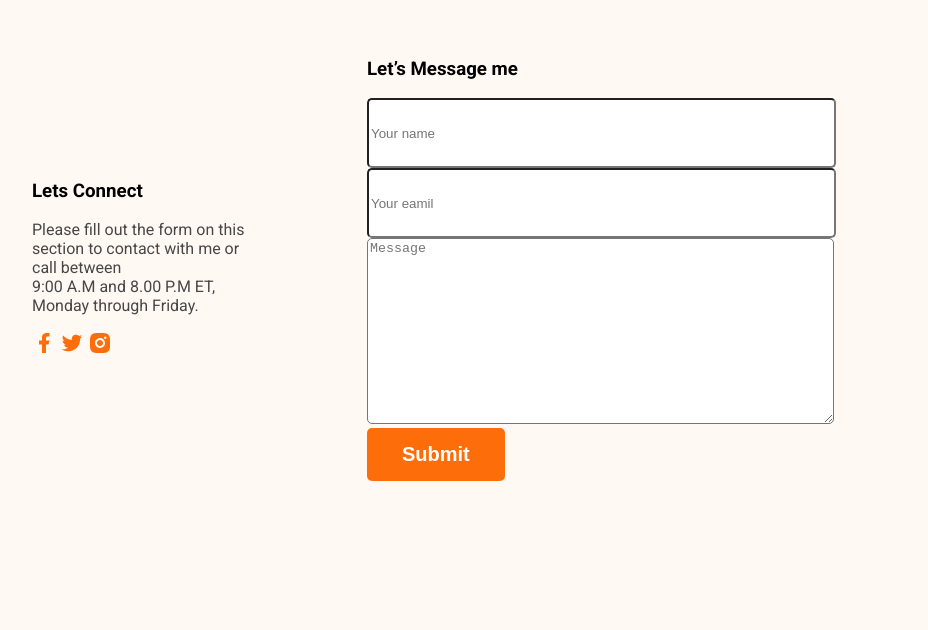
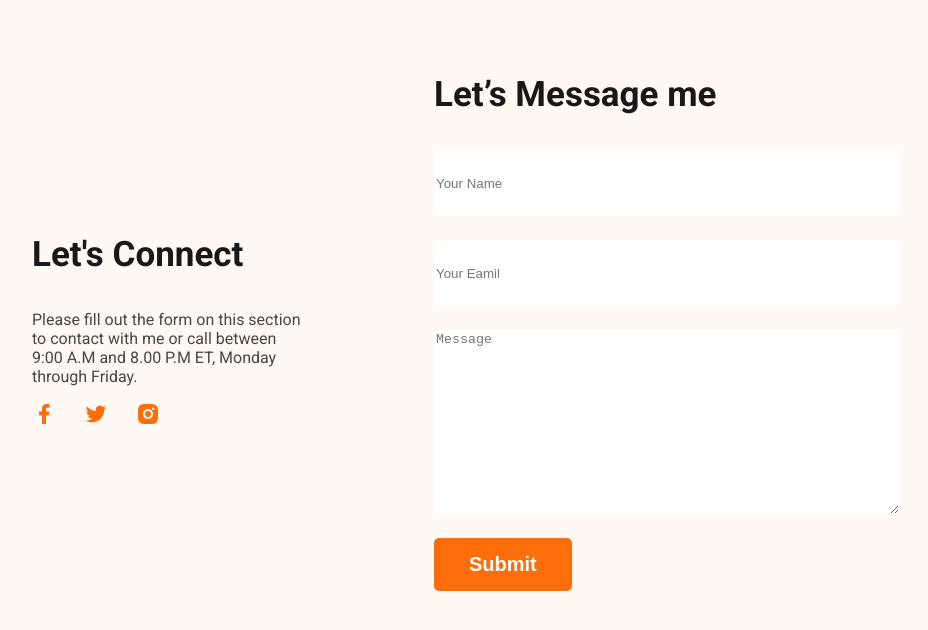
Before and after one commit to Sayedul3731/web-developer-portfolio, a plain HTML site: page index.html in a window 1280 px wide. Shown: the part 3283-3913 px from the top of the page, without its empty margins (206-1134 px from the left). Drawn offline with nearby package versions, Linux system fonts and the light colour scheme.

Commit message:
added footer design

```diff
--- a/index.html
+++ b/index.html
@@ -139,7 +139,7 @@
     </main>
     <footer>
         <div class="footer-column">
-            <h3 class="footer-title">Lets Connect</h3>
+            <h3 class="footer-title">Let's Connect</h3>
             <p class="footer-description">Please fill out the form on this section to contact with me or call between <br> 9:00 A.M and 8.00 P.M ET, Monday through Friday.</p>
             <div class="social-links">
                 <a href="" class="3"><img src="./images/icons/facebook.png" alt=""></a>
@@ -148,22 +148,13 @@
             </div>
         </div>
         <div class="footer-column">
-      <form >
-        <h3 class="footer-title">Let’s Message me</h3>
-        <label for="">
-            <input class="from-name" type="text" placeholder="Your name">
-        </label>
-        <br>
-        <label for="">
-            <input class="form-email" type="email" placeholder="Your eamil">
-        </label>
-        <br>
-        <label for="">
-            <textarea placeholder="Message" class="form-textarea" name="" id="" cols="30" rows="10"></textarea>
-        </label>
-        <br>
-        <button class="btn-primary">Submit</button>
-      </form>
+            <h3 class="footer-title">Let’s Message me</h3>
+                <form class="contact-form" >
+                    <input class="from-name" type="text" placeholder="Your Name">
+                    <input class="form-email" type="email" placeholder="Your Eamil">
+                    <textarea placeholder="Message" class="form-textarea" name="" id="" cols="30" rows="10"></textarea>
+                    <button class="btn-primary">Submit</button>
+                </form>
         </div>
     </footer>
 </body>
--- a/styles/portfolio.css
+++ b/styles/portfolio.css
@@ -165,20 +165,34 @@ footer{
     margin-top: 100px;
     padding: 130px 230px 149px 230px;
 }
+.footer-title{
+    color: #181818;
+    font-size: 35px;
+    font-weight: 700;
+}
+.footer-column{
+    width: 50%;
+}
 .footer-description{
     color:  #474747;
     font-size: 16px;
     font-weight: 400;
 }
-.from-name, .form-email{
+.contact-form input, textarea{
+    display: block;
+    margin-bottom: 24px;
     width: 461px;
+    border: 0px;
+    border-radius: 5px;
+    background: #FFF;
+}
+.contact-form input{
     height: 64px;
-    border-radius: 5px;
-    background:  #FFF;
 }
-.form-textarea{
-    width: 461px;
+.contact-form textarea{
     height: 180px;
-    border-radius: 5px;
-    background:  #FFF;
 }
+.social-links a{
+    margin-right: 24px;
+    font-size: 25px;
+}
```
